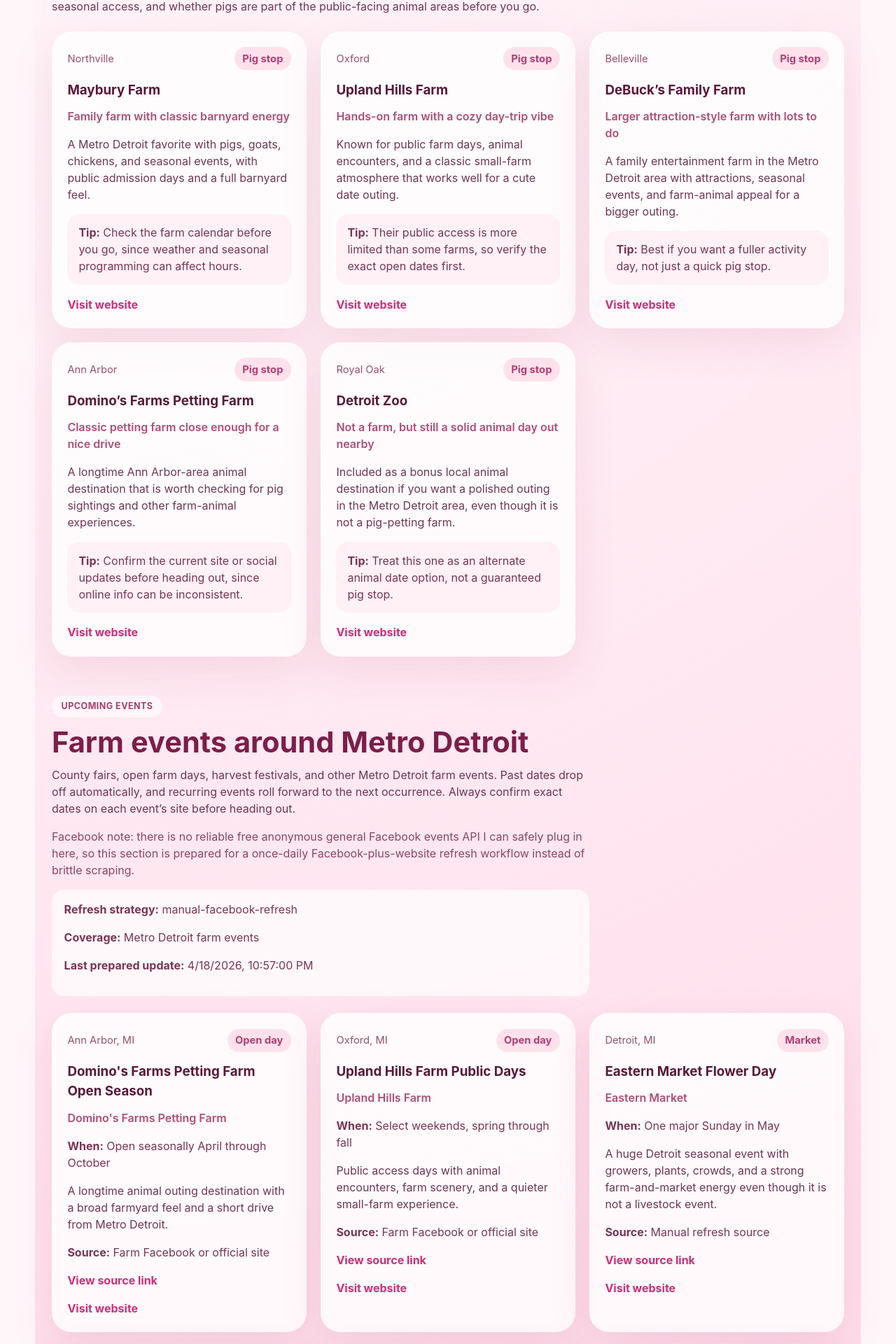
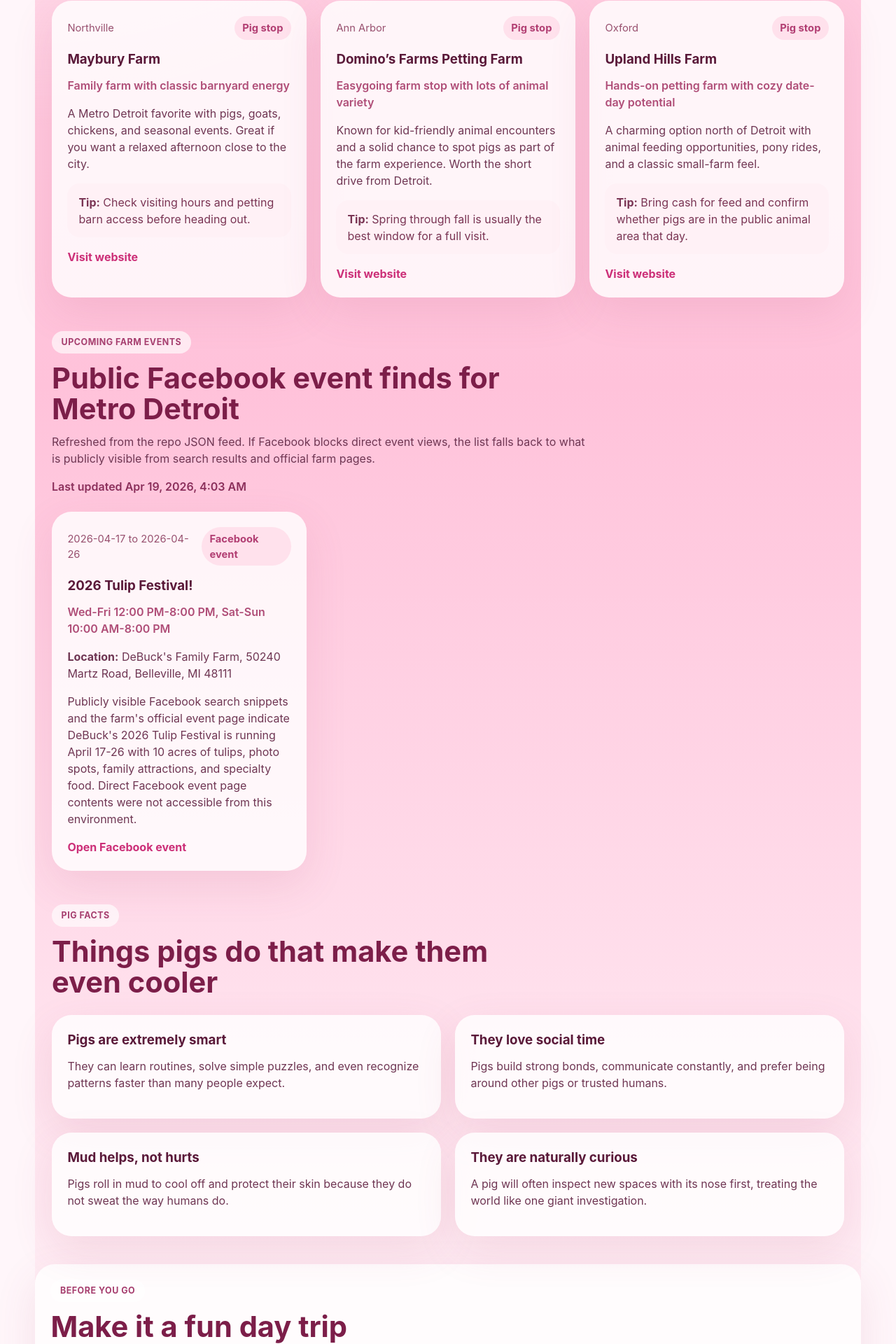
Before and after one commit to jsouro/Pigs-Near-Me, a React (Vite) app: page / in a window 1280 px wide. Shown: the part 624-2544 px from the top of the page at 70% size. Built offline with nearby package versions, Linux system fonts and the light colour scheme; no server answers.

Commit message:
chore: update farm events [2026-04-18]

```diff
--- /dev/null
+++ b/public/events.json
@@ -0,0 +1,13 @@
+{
+  "lastUpdated": "2026-04-19T04:03:00.000Z",
+  "events": [
+    {
+      "name": "2026 Tulip Festival!",
+      "date": "2026-04-17 to 2026-04-26",
+      "time": "Wed-Fri 12:00 PM-8:00 PM, Sat-Sun 10:00 AM-8:00 PM",
+      "location": "DeBuck's Family Farm, 50240 Martz Road, Belleville, MI 48111",
+      "description": "Publicly visible Facebook search snippets and the farm's official event page indicate DeBuck's 2026 Tulip Festival is running April 17-26 with 10 acres of tulips, photo spots, family attractions, and specialty food. Direct Facebook event page contents were not accessible from this environment.",
+      "url": "https://www.facebook.com/events/937347915745778/937347945745775/"
+    }
+  ]
+}
--- a/src/App.css
+++ b/src/App.css
@@ -105,134 +105,19 @@
 }
 
 .card-grid,
+.event-grid,
 .facts-grid {
   display: grid;
   gap: 1.25rem;
 }
 
-.card-grid {
+.card-grid,
+.event-grid {
   grid-template-columns: repeat(3, minmax(0, 1fr));
 }
 
 .facts-grid {
   grid-template-columns: repeat(2, minmax(0, 1fr));
-}
-
-.breeds-grid {
-  grid-template-columns: repeat(2, minmax(0, 1fr));
-}
-
-.breed-gallery-grid {
-  display: grid;
-  grid-template-columns: repeat(2, minmax(0, 1fr));
-  gap: 1.25rem;
-}
-
-.breed-gallery-card {
-  overflow: hidden;
-  background: rgba(255, 255, 255, 0.88);
-  border-radius: 28px;
-  box-shadow: 0 20px 60px rgba(173, 64, 109, 0.12);
-}
-
-.breed-gallery-card img {
-  display: block;
-  width: 100%;
-  aspect-ratio: 4 / 3;
-  object-fit: cover;
-  background: #ffe6ef;
-}
-
-.breed-gallery-copy {
-  padding: 1.1rem 1.2rem 1.3rem;
-  text-align: left;
-}
-
-.breed-gallery-placeholder {
-  display: flex;
-  align-items: center;
-  justify-content: center;
-  width: 100%;
-  aspect-ratio: 4 / 3;
-  background: linear-gradient(135deg, #ffe6ef 0%, #ffd4e5 100%);
-  font-size: 3.5rem;
-  line-height: 1;
-}
-
-.breed-search {
-  display: block;
-  width: 100%;
-  max-width: 420px;
-  margin-top: 1rem;
-  padding: 0.75rem 1.1rem;
-  border: 1px solid rgba(173, 64, 109, 0.18);
-  border-radius: 999px;
-  background: rgba(255, 255, 255, 0.82);
-  color: #5a1939;
-  font: inherit;
-  box-shadow: 0 6px 20px rgba(173, 64, 109, 0.08);
-}
-
-.breed-search::placeholder {
-  color: #a6648a;
-}
-
-.breed-search:focus {
-  outline: none;
-  border-color: #e75292;
-  box-shadow: 0 6px 20px rgba(231, 82, 146, 0.18);
-}
-
-.breed-empty {
-  padding: 1.25rem;
-  color: #8c4565;
-  text-align: center;
-  background: rgba(255, 255, 255, 0.7);
-  border-radius: 18px;
-}
-
-.event-date,
-.event-source,
-.event-source-link {
-  color: #7a3554;
-}
-
-.event-source {
-  margin-top: 0.7rem;
-}
-
-.event-source-link a {
-  color: #cc2f78;
-  font-weight: 700;
-  text-decoration: none;
-}
-
-.events-meta-box {
-  margin-top: 1rem;
-  padding: 1rem 1.1rem;
-  border-radius: 18px;
-  background: rgba(255, 255, 255, 0.72);
-  color: #7a3554;
-}
-
-.events-meta-box p + p {
-  margin-top: 0.5rem;
-}
-
-.facts-source-line,
-.facts-source-note,
-.events-note {
-  color: #8c4565;
-}
-
-.facts-source-line {
-  margin-bottom: 0.5rem;
-}
-
-.facts-source-note a {
-  color: #cc2f78;
-  font-weight: 700;
-  text-decoration: none;
 }
 
 .info-card,
@@ -284,6 +169,11 @@
   padding-top: 0.5rem;
 }
 
+.meta-line {
+  color: #8b2f5b;
+  font-weight: 600;
+}
+
 .closing-note {
   margin-bottom: 3rem;
 }
@@ -294,14 +184,6 @@ h3 {
   color: #5a1939;
 }
 
-.events-note {
-  margin-top: 0.75rem;
-}
-
-.breed-card p + p {
-  margin-top: 0.7rem;
-}
-
 @media (max-width: 900px) {
   .hero {
     grid-template-columns: 1fr;
@@ -309,8 +191,8 @@ h3 {
   }
 
   .card-grid,
-  .facts-grid,
-  .breed-gallery-grid {
+  .event-grid,
+  .facts-grid {
     grid-template-columns: 1fr;
   }
 }
--- a/src/App.tsx
+++ b/src/App.tsx
@@ -1,8 +1,5 @@
 import { useEffect, useMemo, useState } from 'react'
 import './App.css'
-import { pigFacts as fallbackPigFacts, type PigFact } from './pigFacts'
-import { pigBreedGallery } from './pigBreedGallery'
-import { eventFeedMeta, getUpcomingEvents } from './pigEvents'
 
 type PigSpot = {
   name: string
@@ -13,130 +10,109 @@ type PigSpot = {
   link: string
 }
 
+type PigFact = {
+  title: string
+  fact: string
+}
+
+type FarmEvent = {
+  name: string
+  date: string
+  time: string
+  location: string
+  description: string
+  url: string
+}
+
+type EventFeed = {
+  lastUpdated: string
+  events: FarmEvent[]
+}
+
 const pigSpots: PigSpot[] = [
   {
     name: 'Maybury Farm',
     city: 'Northville',
     vibe: 'Family farm with classic barnyard energy',
     details:
-      'A Metro Detroit favorite with pigs, goats, chickens, and seasonal events, with public admission days and a full barnyard feel.',
-    tip: 'Check the farm calendar before you go, since weather and seasonal programming can affect hours.',
+      'A Metro Detroit favorite with pigs, goats, chickens, and seasonal events. Great if you want a relaxed afternoon close to the city.',
+    tip: 'Check visiting hours and petting barn access before heading out.',
     link: 'https://mayburyfarm.org/',
+  },
+  {
+    name: 'Domino’s Farms Petting Farm',
+    city: 'Ann Arbor',
+    vibe: 'Easygoing farm stop with lots of animal variety',
+    details:
+      'Known for kid-friendly animal encounters and a solid chance to spot pigs as part of the farm experience. Worth the short drive from Detroit.',
+    tip: 'Spring through fall is usually the best window for a full visit.',
+    link: 'https://pettingfarm.com/',
   },
   {
     name: 'Upland Hills Farm',
     city: 'Oxford',
-    vibe: 'Hands-on farm with a cozy day-trip vibe',
+    vibe: 'Hands-on petting farm with cozy date-day potential',
     details:
-      'Known for public farm days, animal encounters, and a classic small-farm atmosphere that works well for a cute date outing.',
-    tip: 'Their public access is more limited than some farms, so verify the exact open dates first.',
+      'A charming option north of Detroit with animal feeding opportunities, pony rides, and a classic small-farm feel.',
+    tip: 'Bring cash for feed and confirm whether pigs are in the public animal area that day.',
     link: 'https://www.uplandhillsfarm.com/',
-  },
-  {
-    name: 'DeBuck’s Family Farm',
-    city: 'Belleville',
-    vibe: 'Larger attraction-style farm with lots to do',
-    details:
-      'A family entertainment farm in the Metro Detroit area with attractions, seasonal events, and farm-animal appeal for a bigger outing.',
-    tip: 'Best if you want a fuller activity day, not just a quick pig stop.',
-    link: 'https://www.debucksfamilyfarm.com/',
-  },
-  {
-    name: 'Domino’s Farms Petting Farm',
-    city: 'Ann Arbor',
-    vibe: 'Classic petting farm close enough for a nice drive',
-    details:
-      'A longtime Ann Arbor-area animal destination that is worth checking for pig sightings and other farm-animal experiences.',
-    tip: 'Confirm the current site or social updates before heading out, since online info can be inconsistent.',
-    link: 'https://pettingfarm.com/',
-  },
-  {
-    name: 'Detroit Zoo',
-    city: 'Royal Oak',
-    vibe: 'Not a farm, but still a solid animal day out nearby',
-    details:
-      'Included as a bonus local animal destination if you want a polished outing in the Metro Detroit area, even though it is not a pig-petting farm.',
-    tip: 'Treat this one as an alternate animal date option, not a guaranteed pig stop.',
-    link: 'https://detroitzoo.org/',
   },
 ]
 
-const factsUrl = 'https://raw.githubusercontent.com/jsouro/Pigs-Near-Me/main/src/pigFacts.ts'
-
-function shuffleFacts<T>(items: T[]) {
-  const copy = [...items]
-
-  for (let i = copy.length - 1; i > 0; i -= 1) {
-    const j = Math.floor(Math.random() * (i + 1))
-    ;[copy[i], copy[j]] = [copy[j], copy[i]]
-  }
-
-  return copy
-}
+const pigFacts: PigFact[] = [
+  {
+    title: 'Pigs are extremely smart',
+    fact: 'They can learn routines, solve simple puzzles, and even recognize patterns faster than many people expect.',
+  },
+  {
+    title: 'They love social time',
+    fact: 'Pigs build strong bonds, communicate constantly, and prefer being around other pigs or trusted humans.',
+  },
+  {
+    title: 'Mud helps, not hurts',
+    fact: 'Pigs roll in mud to cool off and protect their skin because they do not sweat the way humans do.',
+  },
+  {
+    title: 'They are naturally curious',
+    fact: 'A pig will often inspect new spaces with its nose first, treating the world like one giant investigation.',
+  },
+]
 
 function App() {
-  const [pigFacts, setPigFacts] = useState<PigFact[]>(fallbackPigFacts)
-  const [factsStatus, setFactsStatus] = useState<'loading' | 'live' | 'fallback'>(
-    'loading',
-  )
-  const [breedQuery, setBreedQuery] = useState('')
-  const [brokenImages, setBrokenImages] = useState<Set<string>>(new Set())
+  const [eventFeed, setEventFeed] = useState<EventFeed | null>(null)
+  const [eventError, setEventError] = useState<string | null>(null)
 
   useEffect(() => {
-    const loadFacts = async () => {
+    const loadEvents = async () => {
       try {
-        const response = await fetch(factsUrl)
+        const response = await fetch(`${import.meta.env.BASE_URL}events.json`)
+
         if (!response.ok) {
-          throw new Error(`Failed to fetch facts: ${response.status}`)
+          throw new Error(`Request failed with status ${response.status}`)
         }
 
-        const text = await response.text()
-        const matches = [...text.matchAll(/title:\s*'([^']+)'[\s\S]*?fact:\s*'([^']+)'/g)]
-        const parsedFacts = matches.map((match) => ({
-          title: match[1],
-          fact: match[2],
-        }))
-
-        if (parsedFacts.length === 0) {
-          throw new Error('No facts parsed from source')
-        }
-
-        setPigFacts(shuffleFacts(parsedFacts))
-        setFactsStatus('live')
-      } catch {
-        setPigFacts(shuffleFacts(fallbackPigFacts))
-        setFactsStatus('fallback')
+        const data = (await response.json()) as EventFeed
+        setEventFeed(data)
+      } catch (error) {
+        setEventError(
+          error instanceof Error ? error.message : 'Unable to load events right now.',
+        )
       }
     }
 
-    void loadFacts()
+    void loadEvents()
   }, [])
 
-  const featuredFacts = useMemo(() => pigFacts.slice(0, 6), [pigFacts])
+  const refreshedLabel = useMemo(() => {
+    if (!eventFeed?.lastUpdated) {
+      return ''
+    }
 
-  const filteredBreeds = useMemo(() => {
-    const breedsWithPhotos = pigBreedGallery.filter(
-      (breed) => !brokenImages.has(breed.name),
-    )
-    const query = breedQuery.trim().toLowerCase()
-    if (!query) return breedsWithPhotos
-    return breedsWithPhotos.filter((breed) =>
-      [breed.name, breed.origin, breed.color].some((field) =>
-        field.toLowerCase().includes(query),
-      ),
-    )
-  }, [breedQuery, brokenImages])
-
-  const upcomingEvents = useMemo(() => getUpcomingEvents(), [])
-
-  const handleImageError = (name: string) => {
-    setBrokenImages((prev) => {
-      if (prev.has(name)) return prev
-      const next = new Set(prev)
-      next.add(name)
-      return next
+    return new Date(eventFeed.lastUpdated).toLocaleString('en-US', {
+      dateStyle: 'medium',
+      timeStyle: 'short',
     })
-  }
+  }, [eventFeed?.lastUpdated])
 
   return (
     <div className="page-shell">
@@ -153,13 +129,10 @@ function App() {
               Find pig spots
             </a>
             <a href="#events" className="button secondary">
-              See events
+              Farm events
             </a>
             <a href="#facts" className="button secondary">
               Read fun facts
-            </a>
-            <a href="#breeds" className="button secondary">
-              Browse breeds
             </a>
           </div>
         </div>
@@ -170,9 +143,9 @@ function App() {
             Detroit and easy, fast browsing on a phone.
           </p>
           <ul>
-            <li>Expanded Metro Detroit animal stops</li>
-            <li>Live-linked farm websites for planning</li>
-            <li>Dynamic facts and breed gallery behavior</li>
+            <li>Metro Detroit farm suggestions</li>
+            <li>Fresh event feed from events.json</li>
+            <li>Fun pig facts to make it memorable</li>
           </ul>
         </div>
       </header>
@@ -181,11 +154,11 @@ function App() {
         <section id="spots" className="section">
           <div className="section-heading">
             <p className="section-kicker">Places to check out</p>
-            <h2>Publicly visitable pig-friendly stops around Metro Detroit</h2>
+            <h2>Metro Detroit pig-friendly stops</h2>
             <p>
-              I kept this focused on places that are realistically visitable for a
-              day out. Always verify current hours, seasonal access, and whether
-              pigs are part of the public-facing animal areas before you go.
+              These are solid starting points for seeing farm animals around the
+              Detroit area. Always verify current hours and animal availability
+              before visiting.
             </p>
           </div>
 
@@ -210,104 +183,54 @@ function App() {
           </div>
         </section>
 
-        <section id="events" className="section">
+        <section id="events" className="section alt-section">
           <div className="section-heading">
-            <p className="section-kicker">Upcoming events</p>
-            <h2>Farm events around Metro Detroit</h2>
+            <p className="section-kicker">Upcoming farm events</p>
+            <h2>Public Facebook event finds for Metro Detroit</h2>
             <p>
-              County fairs, open farm days, harvest festivals, and other Metro
-              Detroit farm events. Past dates drop off automatically, and
-              recurring events roll forward to the next occurrence. Always
-              confirm exact dates on each event&rsquo;s site before heading out.
+              Refreshed from the repo JSON feed. If Facebook blocks direct event
+              views, the list falls back to what is publicly visible from search
+              results and official farm pages.
             </p>
-            <p className="events-note">
-              Facebook note: there is no reliable free anonymous general Facebook
-              events API I can safely plug in here, so this section is prepared
-              for a once-daily Facebook-plus-website refresh workflow instead of
-              brittle scraping.
-            </p>
-            <div className="events-meta-box">
-              <p>
-                <strong>Refresh strategy:</strong> {eventFeedMeta.strategy}
-              </p>
-              <p>
-                <strong>Coverage:</strong> {eventFeedMeta.coverage}
-              </p>
-              <p>
-                <strong>Last prepared update:</strong>{' '}
-                {new Date(eventFeedMeta.refreshedAt).toLocaleString()}
-              </p>
-            </div>
+            {refreshedLabel ? <p className="meta-line">Last updated {refreshedLabel}</p> : null}
           </div>
 
-          {upcomingEvents.length === 0 ? (
-            <article className="info-card">
-              <h3>No farm events currently listed</h3>
-              <p>
-                Check back soon, this feed is set up to support a broader Metro
-                Detroit farm-event refresh workflow.
-              </p>
-            </article>
-          ) : (
-            <div className="card-grid">
-              {upcomingEvents.map((event) => (
-                <article className="info-card" key={event.name}>
+          {eventError ? (
+            <div className="info-card">
+              <h3>Event feed unavailable</h3>
+              <p>{eventError}</p>
+            </div>
+          ) : null}
+
+          {!eventError && eventFeed ? (
+            <div className="event-grid">
+              {eventFeed.events.map((eventItem) => (
+                <article className="info-card" key={`${eventItem.name}-${eventItem.date}`}>
                   <div className="card-topline">
-                    <span>{event.city}</span>
-                    <span className="pill">{event.category}</span>
+                    <span>{eventItem.date}</span>
+                    <span className="pill">Facebook event</span>
                   </div>
-                  <h3>{event.name}</h3>
-                  <p className="vibe">{event.host}</p>
-                  <p className="event-date">
-                    <strong>When:</strong>{' '}
-                    {event.nextDate
-                      ? new Date(`${event.nextDate}T00:00:00`).toLocaleDateString(
-                          undefined,
-                          { year: 'numeric', month: 'long', day: 'numeric' },
-                        )
-                      : event.recurringLabel ?? 'Recurring annually'}
-                  </p>
-                  <p>{event.description}</p>
-                  <p className="event-source">
-                    <strong>Source:</strong> {event.sourceLabel ?? event.source}
-                  </p>
-                  {event.sourceLink ? (
-                    <p className="event-source-link">
-                      <a href={event.sourceLink} target="_blank" rel="noreferrer">
-                        View source link
-                      </a>
-                    </p>
-                  ) : null}
-                  <a href={event.link} target="_blank" rel="noreferrer">
-                    Visit website
+                  <h3>{eventItem.name}</h3>
+                  <p className="vibe">{eventItem.time}</p>
+                  <p><strong>Location:</strong> {eventItem.location}</p>
+                  <p>{eventItem.description}</p>
+                  <a href={eventItem.url} target="_blank" rel="noreferrer">
+                    Open Facebook event
                   </a>
                 </article>
               ))}
             </div>
-          )}
+          ) : null}
         </section>
 
         <section id="facts" className="section alt-section">
           <div className="section-heading narrow">
             <p className="section-kicker">Pig facts</p>
-            <h2>Different pig facts every time you refresh</h2>
-            <p className="facts-source-line">
-              {factsStatus === 'live'
-                ? 'Facts are loaded from the live source file and shuffled on each refresh.'
-                : factsStatus === 'loading'
-                  ? 'Loading pig facts...'
-                  : 'Using fallback pig facts while the live source catches up.'}
-            </p>
-            <p className="facts-source-note">
-              Source inspiration:{' '}
-              <a href="https://en.wikipedia.org/wiki/Pig" target="_blank" rel="noreferrer">
-                Wikipedia pig article
-              </a>
-            </p>
+            <h2>Things pigs do that make them even cooler</h2>
           </div>
 
           <div className="facts-grid">
-            {featuredFacts.map((item) => (
+            {pigFacts.map((item) => (
               <article className="fact-card" key={item.title}>
                 <h3>{item.title}</h3>
                 <p>{item.fact}</p>
@@ -316,64 +239,14 @@ function App() {
           </div>
         </section>
 
-        <section id="breeds" className="section alt-section">
-          <div className="section-heading">
-            <p className="section-kicker">Pig breeds</p>
-            <h2>World pig breed gallery</h2>
-            <p>
-              A broader global list of pig breeds &mdash; browse the gallery or
-              use the search to filter by name, country, or color. Photos come
-              from Wikimedia Commons when available.
-            </p>
-            <input
-              type="search"
-              className="breed-search"
-              value={breedQuery}
-              onChange={(e) => setBreedQuery(e.target.value)}
-              placeholder="Search breeds by name, origin, or color…"
-              aria-label="Search pig breeds"
-            />
-          </div>
-
-          {filteredBreeds.length === 0 ? (
-            <p className="breed-empty">
-              {breedQuery
-                ? `No photographed breeds match “${breedQuery}”. Try a different search.`
-                : 'No photographed breeds are available right now.'}
-            </p>
-          ) : (
-            <div className="breed-gallery-grid">
-              {filteredBreeds.map((breed) => (
-                <article className="breed-gallery-card" key={breed.name}>
-                  <img
-                    src={breed.imageUrl}
-                    alt={breed.imageAlt}
-                    loading="lazy"
-                    onError={() => handleImageError(breed.name)}
-                  />
-                  <div className="breed-gallery-copy">
-                    <h3>{breed.name}</h3>
-                    <p>
-                      <strong>Origin:</strong> {breed.origin}
-                    </p>
-                    <p>
-                      <strong>Color:</strong> {breed.color}
-                    </p>
-                  </div>
-                </article>
-              ))}
-            </div>
-          )}
-        </section>
-
         <section className="section closing-note">
           <div>
             <p className="section-kicker">Before you go</p>
             <h2>Make it a fun day trip</h2>
             <p>
-              Call ahead, wear shoes you do not mind getting dusty, and take a
-              few photos. The best farm dates are the ones where you leave with a
-              little mud on your shoes and a better story than you expected.
+              Call ahead, wear shoes you do not mind getting dusty, and bring a
+              few photos home. Pigs are somehow both adorable and hilarious in
+              person.
             </p>
           </div>
         </section>
```
Also changed, not shown: events.json (added, +13 -0 lines).
